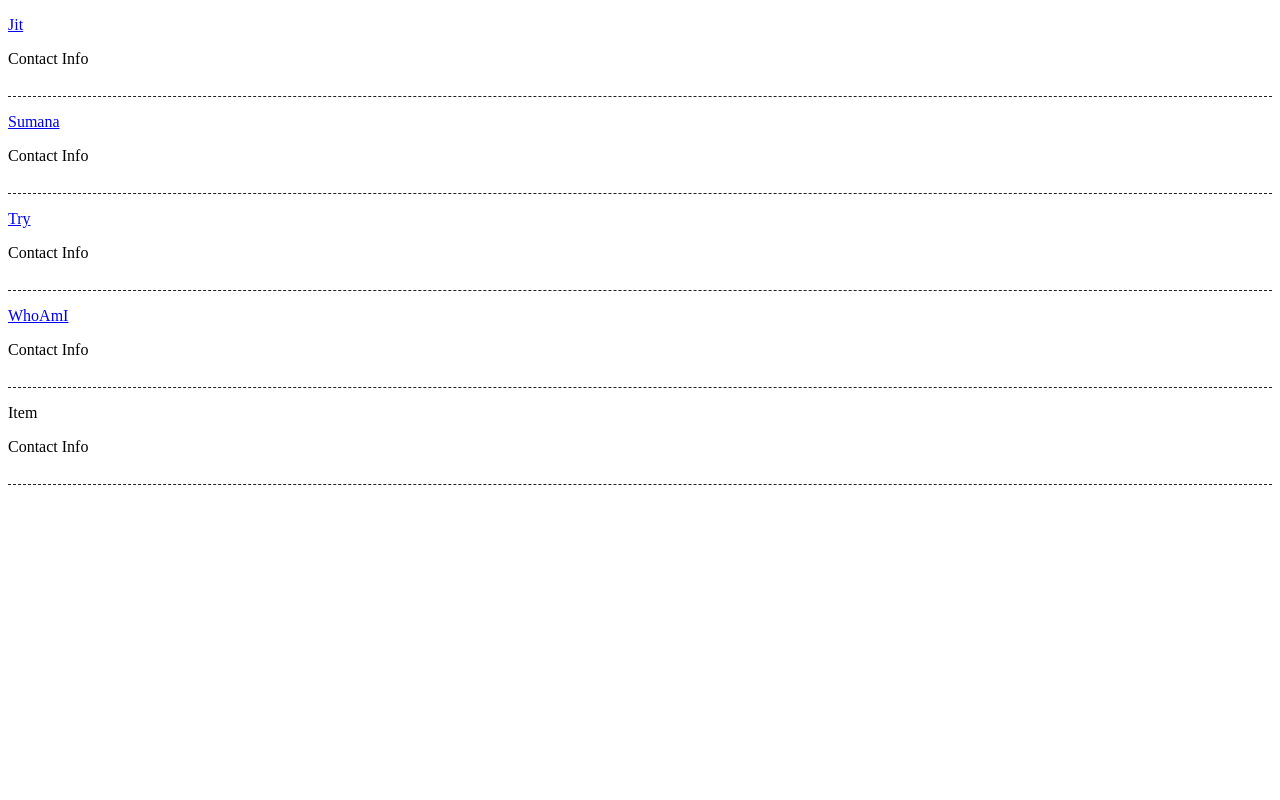
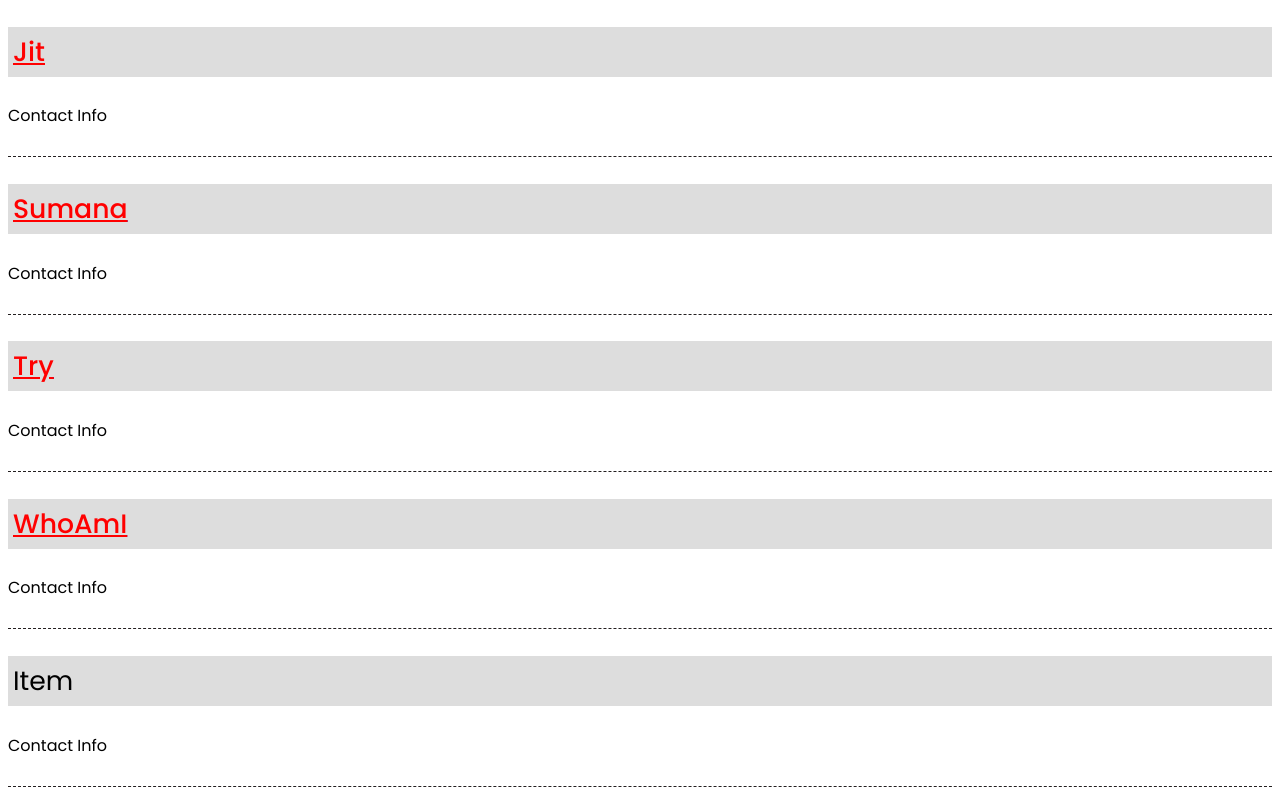
Before and after one commit to Raunak1089/php_site, a plain HTML site: page index.html in a window 1280 px wide. Drawn offline with Linux system fonts and the light colour scheme.

Commit message:
Update index.html

```diff
--- a/index.html
+++ b/index.html
@@ -7,9 +7,31 @@
 	 <link rel="stylesheet" href="" type="text/css"/>
  </head>
 	 <body>
+
+	 <style>
+@import url('https://fonts.googleapis.com/css?family=Poppins:400,500,600,700&display=swap');
+
+   body{
+       font-family: 'Poppins', sans-serif;
+   }
+
+	 .MsoNormal{
+	     font-size: 20pt;
+	     padding: 5px;
+	     background: #DDDDDD;
+	 }
+
+	 #items_id{
+	     color: red;
+	     font-weight: 500;
+	     text-decoration: underline red;
+	 }
+
+	 </style>
+
 	<!--StartFragment-->
 
-<p class="MsoNormal"><span lang="EN-US"><w:sdt prefixmappings="xmlns:ns0='http://purl.org/dc/elements/1.1/' xmlns:ns1='http://schemas.openxmlformats.org/package/2006/metadata/core-properties' " xpath="/ns1:coreProperties[1]/ns0:subject[1]" showingplchdr="t" docpart="CF3F13432E36D84A94846071A32D22DB" text="t" storeitemid="X_6C3C8BC8-F283-45AE-878A-BAB7291924A1" title="Enter item:" sdttag="Enter item:" id="1337040638"><a href="https://chatter1089.000webhostapp.com/Jit/index.php">Jit</a></w:sdt><o:p></o:p></span></p>
+<a href="https://chatter1089.000webhostapp.com/Jit/index.php"><p class="MsoNormal"><span lang="EN-US"><w:sdt prefixmappings="xmlns:ns0='http://purl.org/dc/elements/1.1/' xmlns:ns1='http://schemas.openxmlformats.org/package/2006/metadata/core-properties' " xpath="/ns1:coreProperties[1]/ns0:subject[1]" showingplchdr="t" docpart="CF3F13432E36D84A94846071A32D22DB" text="t" storeitemid="X_6C3C8BC8-F283-45AE-878A-BAB7291924A1" title="Enter item:" sdttag="Enter item:" id="items_id">Jit</w:sdt><o:p></o:p></span></p></a>
 
 <w:sdt prefixmappings="xmlns:ns0='http://schemas.microsoft.com/office/2006/coverPageProps' " xpath="/ns0:CoverPageProperties[1]/ns0:CompanyPhone[1]" showingplchdr="t" docpart="53C376B65957944CB24E43DFEDD22329" text="t" storeitemid="X_55AF091B-3C7A-41E3-B477-F2FDAA23CFDA" title="Enter telephone:" sdttag="Enter telephone:" id="-451862938">
  <div style="mso-element:para-border-div;border:none;border-bottom:dashed #231F20 1.0pt;
@@ -18,7 +40,7 @@
  </div>
 </w:sdt>
 
-<p class="MsoNormal"><span lang="EN-US"><w:sdt prefixmappings="xmlns:ns0='http://purl.org/dc/elements/1.1/' xmlns:ns1='http://schemas.openxmlformats.org/package/2006/metadata/core-properties' " xpath="/ns1:coreProperties[1]/ns0:subject[1]" showingplchdr="t" docpart="CF3F13432E36D84A94846071A32D22DB" text="t" storeitemid="X_6C3C8BC8-F283-45AE-878A-BAB7291924A1" title="Enter item:" sdttag="Enter item:" id="1337040638"><a href="https://chatter1089.000webhostapp.com/Sumana/index.php">Sumana</a></w:sdt><o:p></o:p></span></p>
+<a href="https://chatter1089.000webhostapp.com/Sumana/index.php"><p class="MsoNormal"><span lang="EN-US"><w:sdt prefixmappings="xmlns:ns0='http://purl.org/dc/elements/1.1/' xmlns:ns1='http://schemas.openxmlformats.org/package/2006/metadata/core-properties' " xpath="/ns1:coreProperties[1]/ns0:subject[1]" showingplchdr="t" docpart="CF3F13432E36D84A94846071A32D22DB" text="t" storeitemid="X_6C3C8BC8-F283-45AE-878A-BAB7291924A1" title="Enter item:" sdttag="Enter item:" id="items_id">Sumana</w:sdt><o:p></o:p></span></p></a>
 
 <w:sdt prefixmappings="xmlns:ns0='http://schemas.microsoft.com/office/2006/coverPageProps' " xpath="/ns0:CoverPageProperties[1]/ns0:CompanyPhone[1]" showingplchdr="t" docpart="53C376B65957944CB24E43DFEDD22329" text="t" storeitemid="X_55AF091B-3C7A-41E3-B477-F2FDAA23CFDA" title="Enter telephone:" sdttag="Enter telephone:" id="-451862938">
  <div style="mso-element:para-border-div;border:none;border-bottom:dashed #231F20 1.0pt;
@@ -27,7 +49,7 @@
  </div>
 </w:sdt>
 
-<p class="MsoNormal"><span lang="EN-US"><w:sdt prefixmappings="xmlns:ns0='http://purl.org/dc/elements/1.1/' xmlns:ns1='http://schemas.openxmlformats.org/package/2006/metadata/core-properties' " xpath="/ns1:coreProperties[1]/ns0:subject[1]" showingplchdr="t" docpart="CF3F13432E36D84A94846071A32D22DB" text="t" storeitemid="X_6C3C8BC8-F283-45AE-878A-BAB7291924A1" title="Enter item:" sdttag="Enter item:" id="1337040638"><a href="https://chatter1089.000webhostapp.com/Try/index.php">Try</a></w:sdt><o:p></o:p></span></p>
+<a href="https://chatter1089.000webhostapp.com/Try/index.php"><p class="MsoNormal"><span lang="EN-US"><w:sdt prefixmappings="xmlns:ns0='http://purl.org/dc/elements/1.1/' xmlns:ns1='http://schemas.openxmlformats.org/package/2006/metadata/core-properties' " xpath="/ns1:coreProperties[1]/ns0:subject[1]" showingplchdr="t" docpart="CF3F13432E36D84A94846071A32D22DB" text="t" storeitemid="X_6C3C8BC8-F283-45AE-878A-BAB7291924A1" title="Enter item:" sdttag="Enter item:" id="items_id">Try</w:sdt><o:p></o:p></span></p></a>
 
 <w:sdt prefixmappings="xmlns:ns0='http://schemas.microsoft.com/office/2006/coverPageProps' " xpath="/ns0:CoverPageProperties[1]/ns0:CompanyPhone[1]" showingplchdr="t" docpart="53C376B65957944CB24E43DFEDD22329" text="t" storeitemid="X_55AF091B-3C7A-41E3-B477-F2FDAA23CFDA" title="Enter telephone:" sdttag="Enter telephone:" id="-451862938">
  <div style="mso-element:para-border-div;border:none;border-bottom:dashed #231F20 1.0pt;
@@ -36,7 +58,7 @@
  </div>
 </w:sdt>
 
-<p class="MsoNormal"><span lang="EN-US"><w:sdt prefixmappings="xmlns:ns0='http://purl.org/dc/elements/1.1/' xmlns:ns1='http://schemas.openxmlformats.org/package/2006/metadata/core-properties' " xpath="/ns1:coreProperties[1]/ns0:subject[1]" showingplchdr="t" docpart="CF3F13432E36D84A94846071A32D22DB" text="t" storeitemid="X_6C3C8BC8-F283-45AE-878A-BAB7291924A1" title="Enter item:" sdttag="Enter item:" id="1337040638"><a href="https://chatter1089.000webhostapp.com/WhoAmI/index.php">WhoAmI</a></w:sdt><o:p></o:p></span></p>
+<a href="https://chatter1089.000webhostapp.com/WhoAmI/index.php"><p class="MsoNormal"><span lang="EN-US"><w:sdt prefixmappings="xmlns:ns0='http://purl.org/dc/elements/1.1/' xmlns:ns1='http://schemas.openxmlformats.org/package/2006/metadata/core-properties' " xpath="/ns1:coreProperties[1]/ns0:subject[1]" showingplchdr="t" docpart="CF3F13432E36D84A94846071A32D22DB" text="t" storeitemid="X_6C3C8BC8-F283-45AE-878A-BAB7291924A1" title="Enter item:" sdttag="Enter item:" id="items_id">WhoAmI</w:sdt><o:p></o:p></span></p></a>
 
 <w:sdt prefixmappings="xmlns:ns0='http://schemas.microsoft.com/office/2006/coverPageProps' " xpath="/ns0:CoverPageProperties[1]/ns0:CompanyPhone[1]" showingplchdr="t" docpart="53C376B65957944CB24E43DFEDD22329" text="t" storeitemid="X_55AF091B-3C7A-41E3-B477-F2FDAA23CFDA" title="Enter telephone:" sdttag="Enter telephone:" id="-451862938">
  <div style="mso-element:para-border-div;border:none;border-bottom:dashed #231F20 1.0pt;
```
